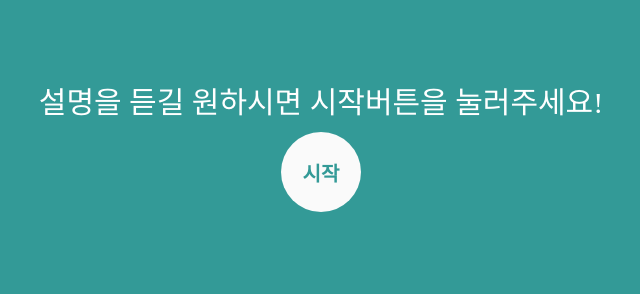
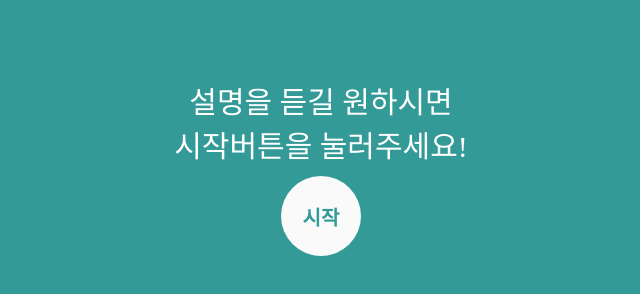
Before and after one commit to codurfer/minipro, a plain HTML site: page index.html in a window 1280 px wide. Shown: the whole page, without its empty margins (319-959 px from the left). Drawn offline with Linux system fonts and the light colour scheme.

Commit message:
Update index.html

```diff
--- a/index.html
+++ b/index.html
@@ -17,7 +17,7 @@
       </div>
       <div class="footer"></div>
     </div>
-    <div class="fir">설명을 듣길 원하시면 시작버튼을 눌러주세요!</div>
+    <div class="fir">설명을 듣길 원하시면<br>시작버튼을 눌러주세요!</div>
     <button class="start">시작</button>
     <script src="func.js"></script>
   </body>
```
